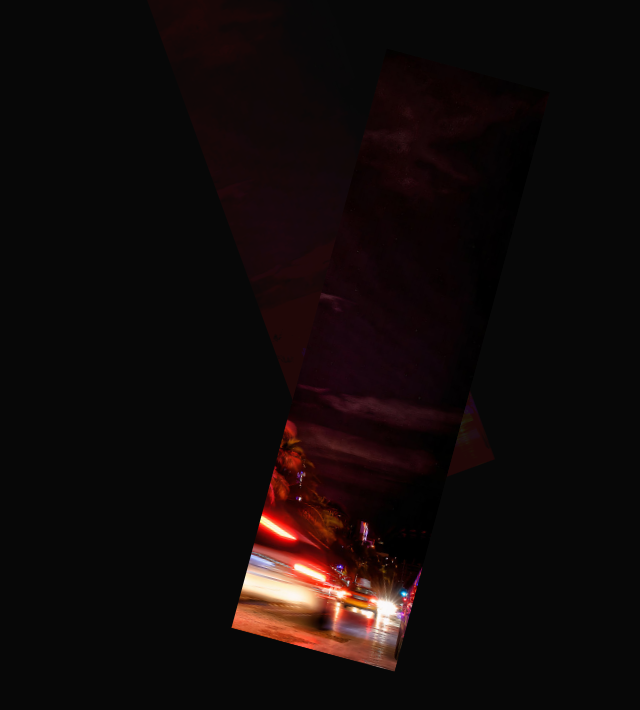
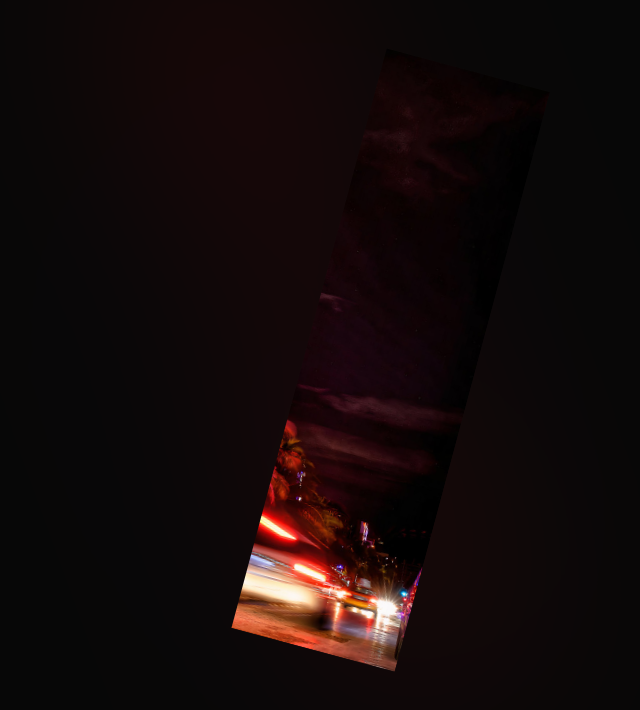
Before and after one commit to ayratwebdeveloper/cool-gallery, a plain HTML site: page index.html in a window 1280 px wide. Shown: the top 710 px of the page, without its empty margins (175-815 px from the left). Drawn offline with Linux system fonts and the light colour scheme.

Commit message:
added blur effect

```diff
--- a/src/scss/style.scss
+++ b/src/scss/style.scss
@@ -30,16 +30,8 @@ body, html{
 
 .swiper-slide{
 	width: 100vh;
-	height: 100vh;
+	height: 10000vh;
 }
-
-// .slider{
-// 	width: 100%;
-// 	transform: rotate(15deg);
-// 	// removed slide limits
-// 	overflow: visible;
-// 	top: 10vh;
-// }
 
 .slider{
 	width: 100%;
@@ -48,9 +40,6 @@ body, html{
 	overflow: visible;
 	top: 10vh;
 
-	// &_main{
-
-	// }
 // What's in the background
 	&_big{
 		z-index: 0;
@@ -58,7 +47,11 @@ body, html{
 		top: -90vh;
 		left: -10vh;
 		opacity: 0.10;
-		filter: saturate(10);
+		filter: saturate(100) blur(100px);
+
+		.slider__item{
+				max-height: 100vh;
+		}
 	}
 
 	&__wrapper{
```
Also changed, not shown: src/css/style.css, 1 other file.
